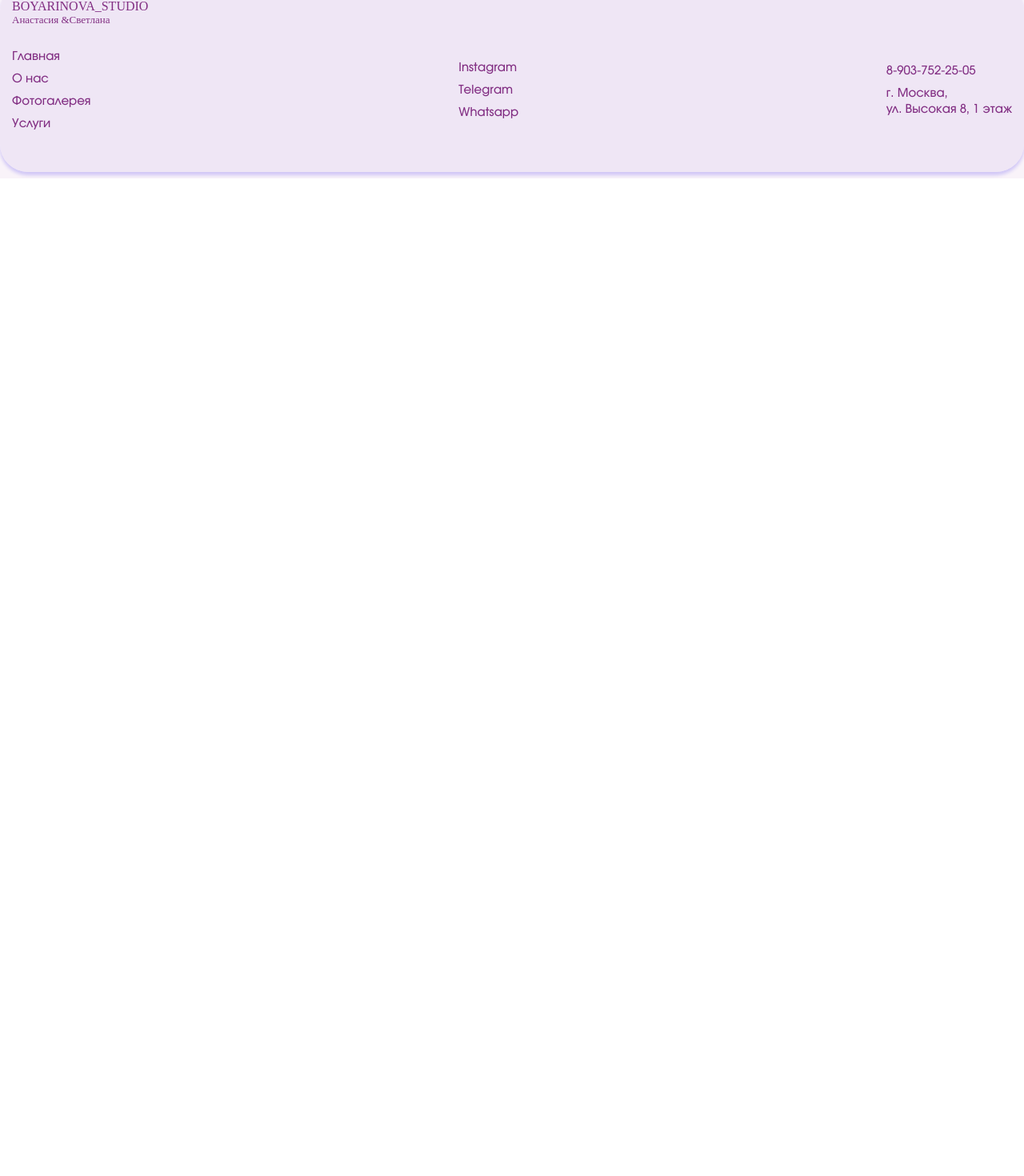
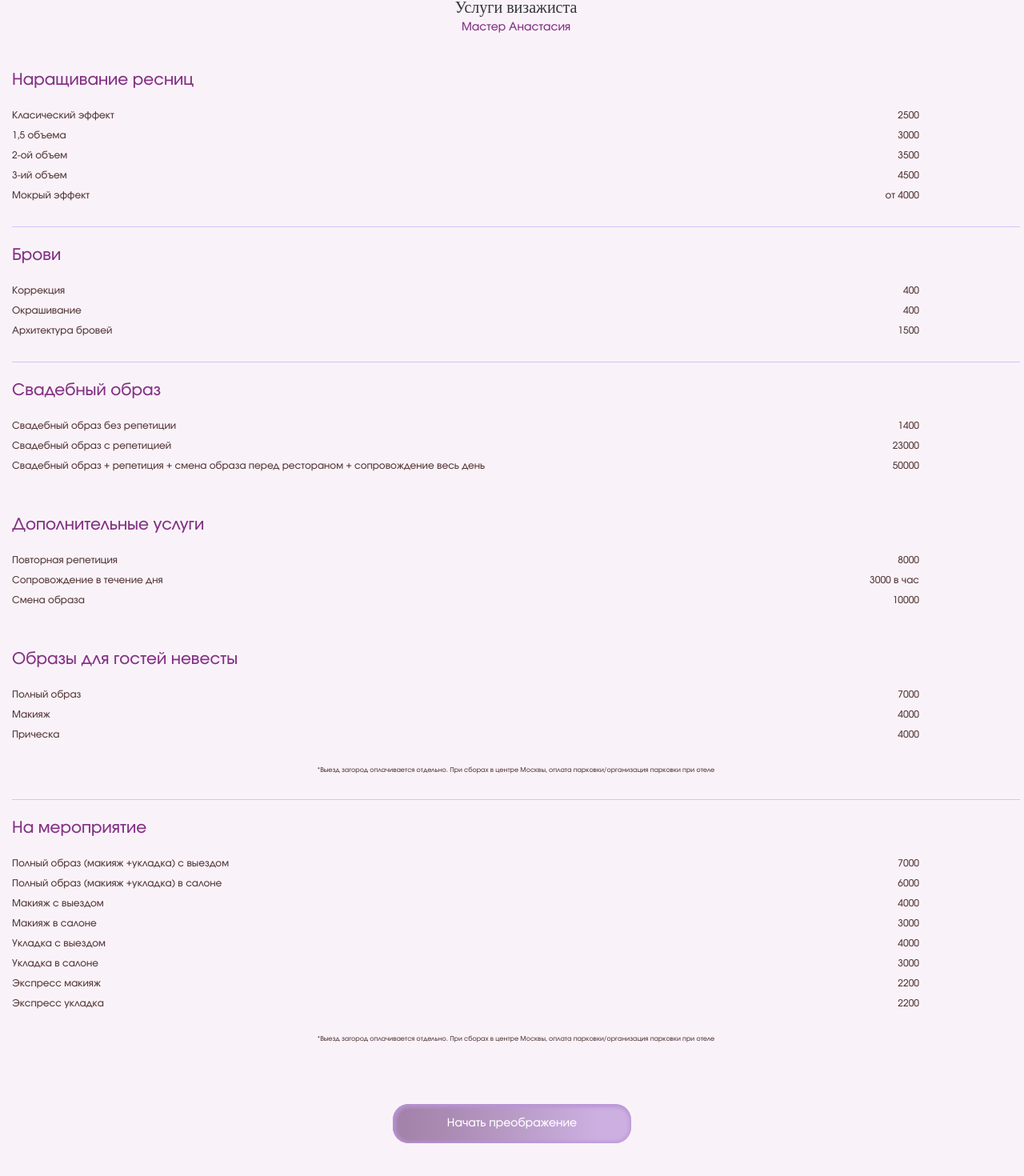
Before and after one commit to anna-kudrow/makeup-beauty-studio, a React (Vite) app: page /makeup-price in a window 1280 px wide. Shown: the part 111-1581 px from the top of the page at 80% size. Before the commit the page ends 800 px from the top, so only its background shows below. Built offline with nearby package versions, Linux system fonts and the light colour scheme; a web font is replaced by a local one.

Commit message:
makeup price

```diff
--- a/src/App.tsx
+++ b/src/App.tsx
@@ -3,7 +3,8 @@ import { createBrowserRouter, RouterProvider } from "react-router-dom";
 import { PortfolioCarousel } from "./components/MainSection/Portfolio/PortfolioCarousel/PortfolioCarousel.tsx";
 import { MainSection } from "./components/MainSection/MainSection.tsx";
 import { Layout } from './layout/Layout.tsx';
-import { HairServicePrice } from './components/MainSection/Price/HairServicePrice/HairServicePrice.tsx';
+import { HairServicePrice } from './components/MainSection/Price/HairServicePrice.tsx';
+import { MakeUpPrice } from './components/MainSection/Price/MakeUpPrice.tsx';
 
 const router = createBrowserRouter([
   {
@@ -24,7 +25,7 @@ const router = createBrowserRouter([
       },
       {
         path: "/makeup-price",
-        element: <></>,
+        element: <MakeUpPrice/>,
       },
       {
         path: "/photoshoot-price",
--- a/src/components/MainSection/Price/HairServicePrice/HairServicePrice.tsx
+++ b/src/components/MainSection/Price/HairServicePrice.tsx
@@ -1,12 +1,9 @@
 import { TitlePrice } from "@/ui/TitlePrice/TitlePrice";
-import "./HairServicePrice.css";
+import './price.css'
 import { StartButton } from '@/ui/StartButton/StartButton';
-import { useEffect } from 'react';
 
 export const HairServicePrice = () => {
-useEffect(() => {
-    window.scrollTo(0, 0);
-  }, []);
+
 
   return (
     <>
--- a/src/components/MainSection/Price/HairServicePrice/HairServicePrice.css
+++ /dev/null
@@ -1,88 +0,0 @@
-.price-box {
-  padding: 45px 5px 45px 15px;
-}
-
-.price-table {
-  display: grid;
-  grid-template-columns: 45% 13% 13% 13% 13%;
-  grid-template-rows: auto;
-  align-items: center;
-  row-gap: 7px;
-  margin-bottom: 30px;
-}
-
-.price-table__single {
-  grid-template-columns: 70% 20%;
-}
-
-.price-table__length {
-  display: block;
-  font-family: "Involve";
-  color: var(--purple-text);
-  font-size: 7px;
-  text-align: end;
-}
-
-.length1 {
-  grid-column: 2;
-}
-
-.price-table__service,
-.price-table__amount {
-  font-family: "Involve";
-  color: var(--main-text);
-  font-size: 12px;
-  display: block;
-}
-
-.price-table__amount {
-  text-align: end;
-}
-
-.price-from {
-  font-size: 8px;
-}
-
-.title-inner-price {
-  font-family: "Involve";
-  color: var(--purple-text);
-  font-size: 20px;
-  padding-top: 20px;
-  border-top: 1px solid #d0c6f6;
-  margin-bottom: 20px;
-}
-
-.subtitle-inner-price {
-  font-size: 15px;
-  color: var(--purple-text);
-  margin-bottom: 5px;
-}
-
-@media (min-width: 1440px) {
-  .price-box {
-    padding: 46px 20px 50px 60px;
-  }
-
-  .price-table__service,
-  .price-table__amount {
-    font-size: 18px;
-  }
-
-  .price-table__length {
-    font-size: 14px;
-  }
-
-  .price-table {
-    row-gap: 11px;
-    margin-bottom: 45px;
-  }
-
-  .price-from {
-    font-size: 14px;
-  }
-
-  .title-inner-price {
-    border-top: 2px solid #d0c6f6;
-    padding-top: 35px;
-  }
-}
--- /dev/null
+++ b/src/components/MainSection/Price/MakeUpPrice.tsx
@@ -0,0 +1,84 @@
+import { StartButton } from '@/ui/StartButton/StartButton'
+import './price.css'
+import { TitlePrice } from '@/ui/TitlePrice/TitlePrice'
+
+export const MakeUpPrice = () => {
+  return (
+        <>
+    <div className="price-box">
+      <TitlePrice title="Услуги визажиста" subtitle="Мастер Анастасия" />
+        <h3 className="title-inner-price" style={{ borderTop: "none" }}>Наращивание ресниц</h3>
+        <div className="price-table price-table__single">
+            <p className="price-table__service">Класический эффект</p>
+            <span className="price-table__amount">2500</span>
+            <p className="price-table__service">1,5 объема </p>
+            <span className="price-table__amount">3000</span>
+            <p className="price-table__service">2-ой объем</p>
+            <span className="price-table__amount">3500</span>
+            <p className="price-table__service">3-ий объем</p>
+            <span className="price-table__amount">4500</span>
+            <p className="price-table__service">Мокрый эффект</p>
+            <span className="price-table__amount">от 4000</span>
+        </div>
+        <h3 className="title-inner-price">Брови</h3>
+        <div className="price-table price-table__single">
+            <p className="price-table__service">Коррекция </p>
+            <span className="price-table__amount">400</span>
+            <p className="price-table__service">Окрашивание</p>
+            <span className="price-table__amount">400</span>
+            <p className="price-table__service">Архитектура бровей</p>
+            <span className="price-table__amount">1500</span>
+        </div>
+        <h3 className="title-inner-price">Свадебный образ</h3>
+        <div className="price-table price-table__single">
+            <p className="price-table__service">Свадебный образ без репетиции </p>
+            <span className="price-table__amount">1400</span>
+            <p className="price-table__service">Свадебный образ с репетицией</p>
+            <span className="price-table__amount">23000</span>
+            <p className="price-table__service">Свадебный образ + репетиция + смена образа перед рестораном + сопровождение весь день</p>
+            <span className="price-table__amount">50000</span>
+        </div>
+        <h3 className="title-inner-price" style={{ borderTop: "none" }}>Дополнительные услуги</h3>
+        <div className="price-table price-table__single">
+            <p className="price-table__service">Повторная репетиция  </p>
+            <span className="price-table__amount">8000</span>
+            <p className="price-table__service">Сопровождение в течение дня</p>
+            <span className="price-table__amount">3000 в час</span>
+            <p className="price-table__service">Смена образа </p>
+            <span className="price-table__amount">10000</span>
+        </div>
+        <h3 className="title-inner-price" style={{ borderTop: "none" }}>Образы для гостей невесты</h3>
+        <div className="price-table price-table__single">
+            <p className="price-table__service">Полный образ </p>
+            <span className="price-table__amount">7000</span>
+            <p className="price-table__service">Макияж</p>
+            <span className="price-table__amount">4000</span>
+            <p className="price-table__service">Прическа</p>
+            <span className="price-table__amount">4000</span>
+        </div>
+        <p className='additional-price-info'>*Выезд загород оплачивается отдельно. При сборах в центре Москвы, оплата парковки/организация парковки при отеле</p>
+         <h3 className="title-inner-price">На мероприятие</h3>
+        <div className="price-table price-table__single">
+            <p className="price-table__service">Полный образ  (макияж +укладка) с выездом </p>
+            <span className="price-table__amount">7000</span>
+            <p className="price-table__service">Полный образ  (макияж +укладка) в салоне </p>
+            <span className="price-table__amount">6000</span>
+            <p className="price-table__service">Макияж с выездом</p>
+            <span className="price-table__amount">4000</span>
+            <p className="price-table__service">Макияж в салоне</p>
+            <span className="price-table__amount">3000</span>
+            <p className="price-table__service">Укладка с выездом</p>
+            <span className="price-table__amount">4000</span>
+            <p className="price-table__service">Укладка в салоне</p>
+            <span className="price-table__amount">3000</span>
+            <p className="price-table__service">Экспресс макияж</p>
+            <span className="price-table__amount">2200</span>
+            <p className="price-table__service">Экспресс укладка</p>
+            <span className="price-table__amount">2200</span>
+        </div>
+                <p className='additional-price-info'>*Выезд загород оплачивается отдельно. При сборах в центре Москвы, оплата парковки/организация парковки при отеле</p>
+    </div>
+    <StartButton addClass='flex mx-auto '/>
+    </>
+  )
+}
--- a/src/components/MainSection/Price/Price.tsx
+++ b/src/components/MainSection/Price/Price.tsx
@@ -36,7 +36,9 @@ export const Price = () => {
 							<li className="services__item">Свадебный образ</li>
 							<li className="services__item">На мероприятие</li>
 						</ul>
-						<ButtonPrice />
+						<Link to='/makeup-price'>
+							<ButtonPrice />
+						</Link>
 					</li>
 					<li className="price__card">
 						<p className="card__title">
--- a/src/components/MainSection/Price/price.css
+++ b/src/components/MainSection/Price/price.css
@@ -62,8 +62,111 @@
   margin-bottom: 50px;
 }
 
+.price-box {
+  padding: 45px 5px 45px 15px;
+}
+
+.price-table {
+  display: grid;
+  grid-template-columns: 45% 13% 13% 13% 13%;
+  grid-template-rows: auto;
+  align-items: center;
+  row-gap: 7px;
+  margin-bottom: 30px;
+}
+
+.price-table__single {
+  grid-template-columns: 70% 20%;
+}
+
+.price-table__length {
+  display: block;
+  font-family: "Involve";
+  color: var(--purple-text);
+  font-size: 7px;
+  text-align: end;
+}
+
+.length1 {
+  grid-column: 2;
+}
+
+.price-table__service,
+.price-table__amount {
+  font-family: "Involve";
+  color: var(--main-text);
+  font-size: 12px;
+  display: block;
+}
+
+.price-table__amount {
+  text-align: end;
+}
+
+.price-from {
+  font-size: 8px;
+}
+
+.title-inner-price {
+  font-family: "Involve";
+  color: var(--purple-text);
+  font-size: 20px;
+  padding-top: 20px;
+  border-top: 1px solid #d0c6f6;
+  margin-bottom: 20px;
+}
+
+.subtitle-inner-price {
+  font-size: 15px;
+  color: var(--purple-text);
+  margin-bottom: 5px;
+}
+
+.additional-price-info {
+  font-size: 8px;
+  text-align: center;
+  margin-bottom: 30px;
+}
+
 @media (min-width: 1440px) {
   .price {
     padding-bottom: 290px;
   }
+
+  .price-box {
+    padding: 46px 20px 50px 60px;
+  }
+
+  .price-table__service,
+  .price-table__amount {
+    font-size: 20px;
+  }
+
+  .price-table__length {
+    font-size: 14px;
+  }
+
+  .price-table {
+    row-gap: 11px;
+    margin-bottom: 45px;
+  }
+
+  .price-from {
+    font-size: 14px;
+  }
+
+  .title-inner-price {
+    border-top: 2px solid #d0c6f6;
+    padding-top: 35px;
+    font-size: 31px;
+  }
+
+  .subtitle-inner-price {
+    font-size: 21px;
+  }
+
+  .additional-price-info {
+    font-size: 16px;
+    margin-bottom: 45px;
+  }
 }
--- a/src/ui/ButtonPrice/ButtonPrice.tsx
+++ b/src/ui/ButtonPrice/ButtonPrice.tsx
@@ -1,8 +1,14 @@
 import './ButtonPrice.css';
 
+
 export const ButtonPrice = () => {
+
+  const handleClick = () => {
+    window.scrollTo({ top: 0, left: 0, behavior: "auto" });
+  }
+
 	return (
-		<button type="button" className="price__button">
+		<button type="button" className="price__button" onClick={handleClick}>
 			Узнать цены
 		</button>
 	);
```
